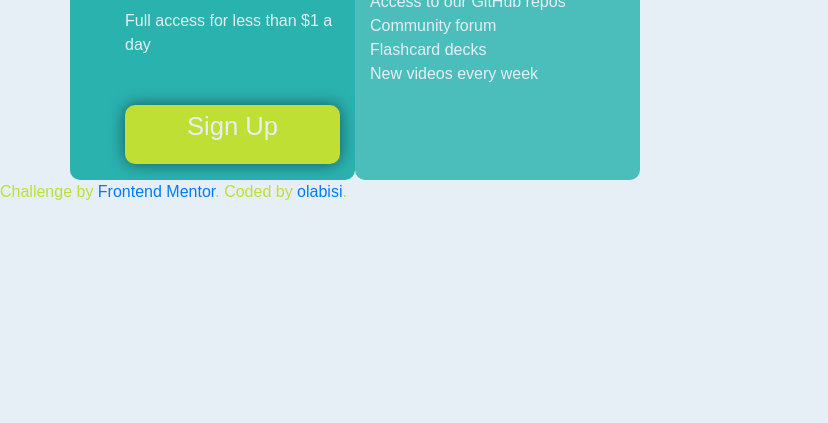
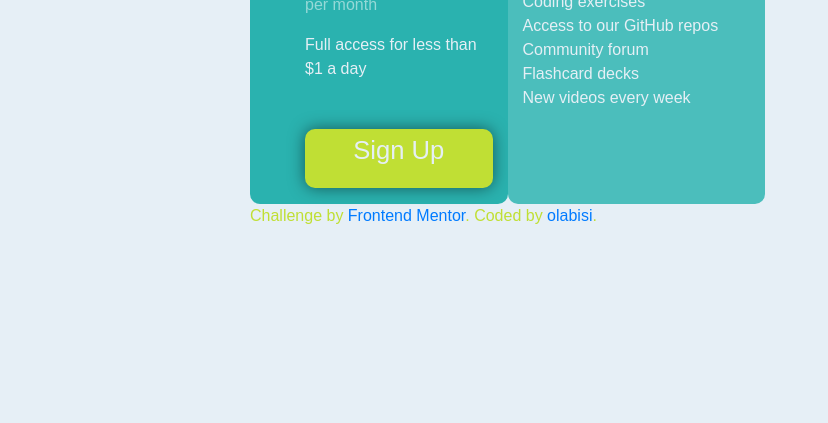
Before and after one commit to mightyFZeus/ZeusCode, a plain HTML site: page index.html in a window 1280 px wide. Shown: the part 377-800 px from the top of the page, without its empty margins (0-828 px from the left). Drawn offline with nearby package versions, Linux system fonts and the light colour scheme; a script that the page names is missing.

Commit message:
Add files via upload

```diff
--- a/main.css
+++ b/main.css
@@ -44,6 +44,8 @@ h4{font-weight: bold; font-size: 16px}
   line-height: 1.5;
   box-sizing: border-box;
   margin-top: 100px;
+  margin-left: 250px;
+  position: center;
    }
 h2{font-size: 35px
 font-weight:bolder;}
```
